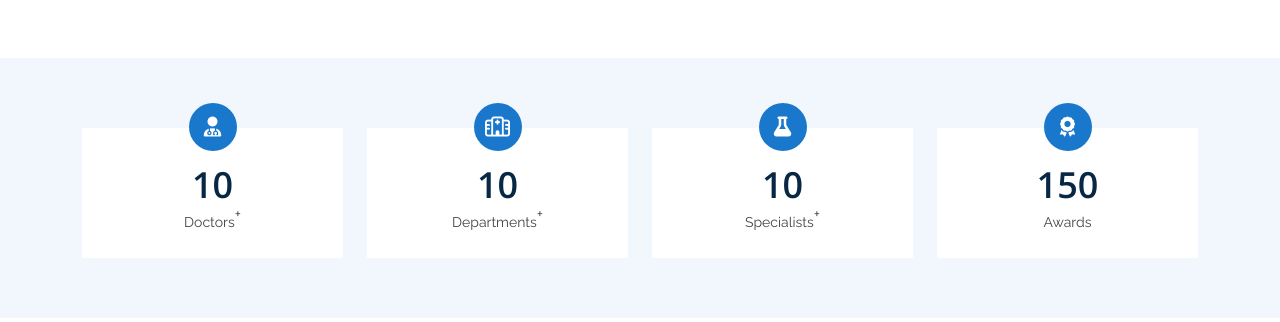
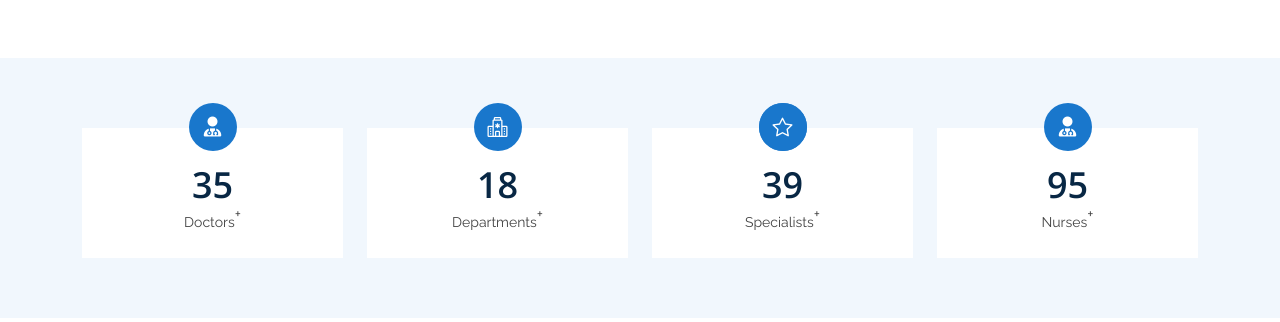
Before and after one commit to Johnwithhans/Version001-bhlsite, a Django app: page / in a window 1280 px wide. Shown: the part 1778-2100 px from the top of the page. Run offline with Django 4.2, Linux system fonts and the light colour scheme; data comes from the database, SQL or seed files in the repository; some libraries are stand-ins or nearby versions.

Commit message:
Some Changes have been made

```diff
--- a/Bochi_Website/bhlwebapp/templates/bhlwebapp/404.html
+++ b/Bochi_Website/bhlwebapp/templates/bhlwebapp/404.html
@@ -27,6 +27,7 @@
             <h2>404 - Page Not Found</h2>
             <p>Sorry, the page you are looking for could not be found.</p>
             <!-- You can include additional information or links here -->
+            <p><a href="{% url 'bhlwebapp:index' %}">Back to Home Page</a></p>
           </div>
         </div>
       </div>
--- a/Bochi_Website/bhlwebapp/templates/bhlwebapp/index.html
+++ b/Bochi_Website/bhlwebapp/templates/bhlwebapp/index.html
@@ -147,7 +147,7 @@
           <div class="col-lg-3 col-md-6">
             <div class="count-box">
               <i class="fas fa-user-md"></i>
-              <span data-purecounter-start="0" data-purecounter-end="10" data-purecounter-duration="1"
+              <span data-purecounter-start="0" data-purecounter-end="35" data-purecounter-duration="1"
                 class="purecounter">
 
               </span>
@@ -157,8 +157,8 @@
 
           <div class="col-lg-3 col-md-6 mt-5 mt-md-0">
             <div class="count-box">
-              <i class="far fa-hospital"></i>
-              <span data-purecounter-start="0" data-purecounter-end="10" data-purecounter-duration="1"
+              <i class="bi bi-hospital"></i>
+              <span data-purecounter-start="0" data-purecounter-end="18" data-purecounter-duration="1"
                 class="purecounter"></span>
               <p>Departments<sup style="font-size: 15px;">+</sup></p>
             </div>
@@ -166,8 +166,7 @@
 
           <div class="col-lg-3 col-md-6 mt-5 mt-lg-0">
             <div class="count-box">
-              <i class="fas fa-flask"></i>
-              <span data-purecounter-start="0" data-purecounter-end="10" data-purecounter-duration="1"
+              <i class="bi bi-person"></i><i class="bi bi-star"></i>              <span data-purecounter-start="0" data-purecounter-end="39" data-purecounter-duration="1"
                 class="purecounter"></span>
               <p>Specialists<sup style="font-size: 15px;">+</sup></p>
             </div>
@@ -175,10 +174,10 @@
 
           <div class="col-lg-3 col-md-6 mt-5 mt-lg-0">
             <div class="count-box">
-              <i class="fas fa-award"></i>
-              <span data-purecounter-start="0" data-purecounter-end="150" data-purecounter-duration="1"
+              <i class="fa fa-user-md" aria-hidden="true"></i>
+              <span data-purecounter-start="0" data-purecounter-end="95" data-purecounter-duration="1"
                 class="purecounter"></span>
-              <p>Awards</p>
+              <p>Nurses<sup style="font-size: 15px;">+</sup></p>
             </div>
           </div>
 
```
Also changed, not shown: Bochi_Website/media/events/images/Medical_Service_Center_Flyer.png (deleted), Bochi_Website/media/events/images/event.png (deleted), Bochi_Website/media/events/images/event_Qgb7Mab.png (deleted).
